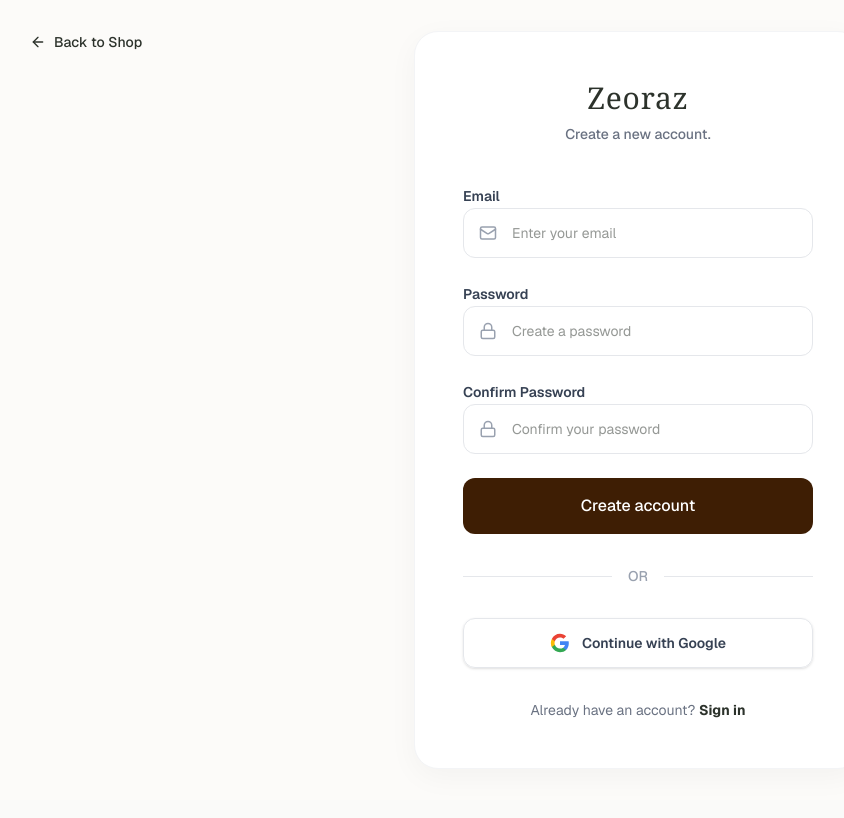
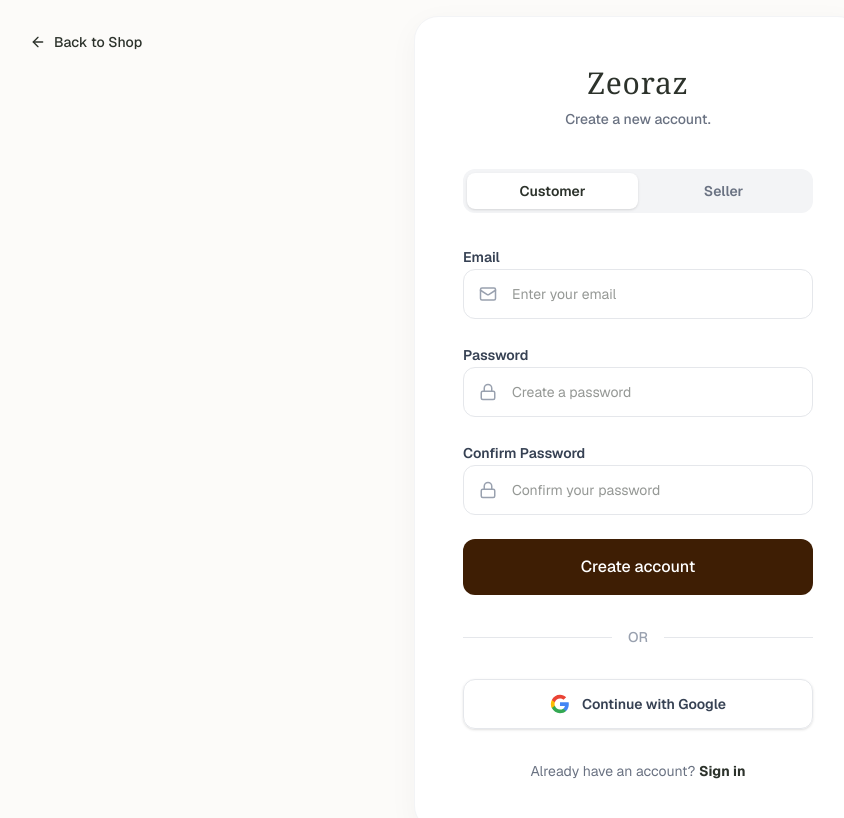
Before and after one commit to shabaabhanaan/zeoraz-site, a Next.js app: page /signup in a window 1280 px wide. Shown: the top 818 px of the page, without its empty margins (2-846 px from the left). Built offline with nearby package versions, Linux system fonts and the light colour scheme.

Commit message:
feat: add login and signup pages with authentication and role selection

```diff
--- a/src/app/login/page.tsx
+++ b/src/app/login/page.tsx
@@ -9,6 +9,7 @@ export default function LoginPage() {
   const [email, setEmail] = useState("");
   const [password, setPassword] = useState("");
   const [error, setError] = useState("");
+  const [role, setRole] = useState("customer"); // 'customer' | 'seller'
 
   const handleSubmit = async (e: React.FormEvent) => {
     e.preventDefault();
@@ -27,8 +28,12 @@ export default function LoginPage() {
         throw new Error(data.message || "Failed to login");
       }
 
-      // Success, redirect
-      window.location.href = "/seller/dashboard";
+      // Success, redirect based on role
+      if (role === "seller") {
+        window.location.href = "/seller/dashboard";
+      } else {
+        window.location.href = "/user/dashboard";
+      }
     } catch (err: any) {
       setError(err.message);
     } finally {
@@ -57,6 +62,24 @@ export default function LoginPage() {
             {error}
           </div>
         )}
+
+        {/* Role Selector */}
+        <div className="flex p-1 bg-gray-100 rounded-xl mb-8">
+          <button
+            type="button"
+            onClick={() => setRole("customer")}
+            className={`flex-1 py-2 text-sm font-semibold rounded-lg transition-colors ${role === "customer" ? "bg-white text-[#2c322b] shadow-sm" : "text-gray-500 hover:text-gray-700"}`}
+          >
+            Customer
+          </button>
+          <button
+            type="button"
+            onClick={() => setRole("seller")}
+            className={`flex-1 py-2 text-sm font-semibold rounded-lg transition-colors ${role === "seller" ? "bg-white text-[#2c322b] shadow-sm" : "text-gray-500 hover:text-gray-700"}`}
+          >
+            Seller
+          </button>
+        </div>
 
         <form onSubmit={handleSubmit} className="space-y-6">
           <div className="space-y-2">
--- a/src/app/signup/page.tsx
+++ b/src/app/signup/page.tsx
@@ -10,6 +10,7 @@ export default function SignupPage() {
   const [password, setPassword] = useState("");
   const [confirmPassword, setConfirmPassword] = useState("");
   const [error, setError] = useState("");
+  const [role, setRole] = useState("customer"); // 'customer' | 'seller'
 
   const handleSubmit = async (e: React.FormEvent) => {
     e.preventDefault();
@@ -64,6 +65,24 @@ export default function SignupPage() {
             {error}
           </div>
         )}
+
+        {/* Role Selector */}
+        <div className="flex p-1 bg-gray-100 rounded-xl mb-8">
+          <button
+            type="button"
+            onClick={() => setRole("customer")}
+            className={`flex-1 py-2 text-sm font-semibold rounded-lg transition-colors ${role === "customer" ? "bg-white text-[#2c322b] shadow-sm" : "text-gray-500 hover:text-gray-700"}`}
+          >
+            Customer
+          </button>
+          <button
+            type="button"
+            onClick={() => setRole("seller")}
+            className={`flex-1 py-2 text-sm font-semibold rounded-lg transition-colors ${role === "seller" ? "bg-white text-[#2c322b] shadow-sm" : "text-gray-500 hover:text-gray-700"}`}
+          >
+            Seller
+          </button>
+        </div>
 
         <form onSubmit={handleSubmit} className="space-y-6">
           <div className="space-y-2">
```
